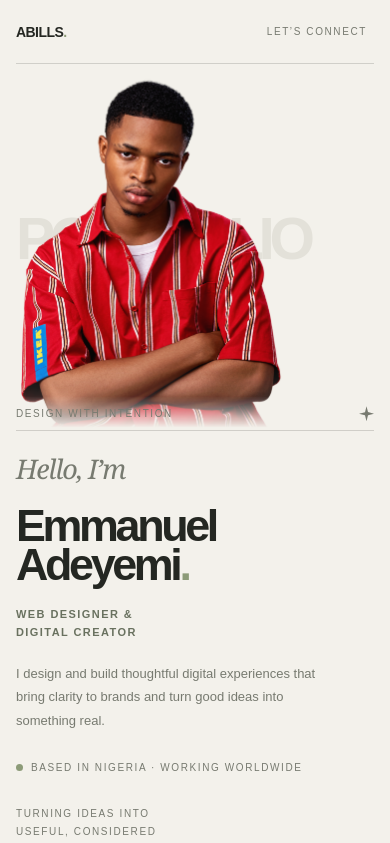
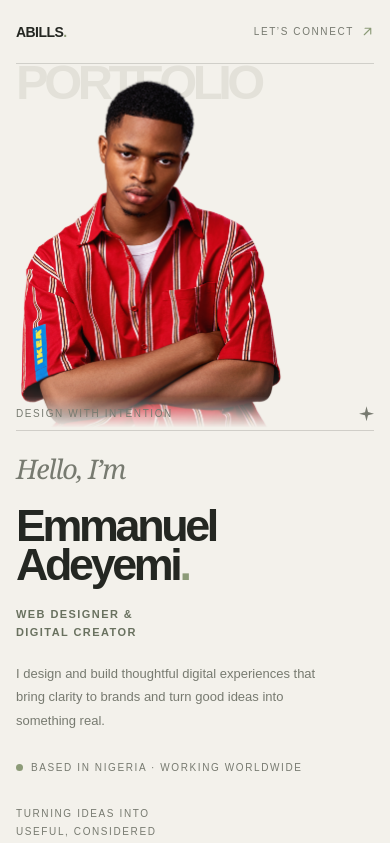
Before and after one commit to Abillsflow/emmanueladeyemiabills, a Next.js app: page / in a window 390 px wide. Shown: the top 843 px of the page. Built offline with nearby package versions, Linux system fonts and the light colour scheme.

Commit message:
Improve mobile portfolio title visibility

```diff
--- a/src/app/globals.css
+++ b/src/app/globals.css
@@ -73,8 +73,8 @@ a { color: inherit; text-decoration: none; }
 }
 .hero-portrait-caption .hero-kicker { color: var(--muted); }
 .hero-connect { display: inline-flex; align-items: center; gap: 7px; white-space: nowrap; }
-.hero-connect span { font-size: 15px; line-height: 1; color: var(--accent); transition: transform .2s ease; }
-.hero-connect:hover span { transform: translate(2px, -2px); }
+.hero-connect-arrow { width: 13px; height: 13px; flex: 0 0 13px; color: var(--accent); transition: transform .2s ease; }
+.hero-connect:hover .hero-connect-arrow { transform: translate(2px, -2px); }
 .hero-spark { display: inline-block; width: 15px; height: 15px; flex: 0 0 15px; background: var(--muted); clip-path: polygon(50% 0, 60% 38%, 100% 50%, 60% 60%, 50% 100%, 40% 60%, 0 50%, 40% 40%); }
 
 .portrait-glow { position: absolute; width: 70%; aspect-ratio: 1; left: 15%; top: 13%; border-radius: 50%; background: rgba(255,255,255,.32); filter: blur(30px); }
@@ -108,7 +108,8 @@ a { color: inherit; text-decoration: none; }
   .hero-shell { width: calc(100% - 32px); }
   .hero-topline { min-height: 64px; }
   .hero-main { padding-top: 24px; padding-bottom: 28px; }
-  .hero-display { font-size: clamp(48px, 15vw, 100px); letter-spacing: -.09em; }
+  .hero-main > div[aria-hidden="true"] { top: 0; }
+  .hero-display { font-size: clamp(42px, 12.5vw, 82px); letter-spacing: -.09em; }
   .hero-name { font-size: clamp(42px, 11.5vw, 68px); }
   .hero-main > .relative.z-10.grid { gap: 18px; }
   .hero-portrait { height: clamp(300px, 88vw, 420px); min-height: 0; }
```
